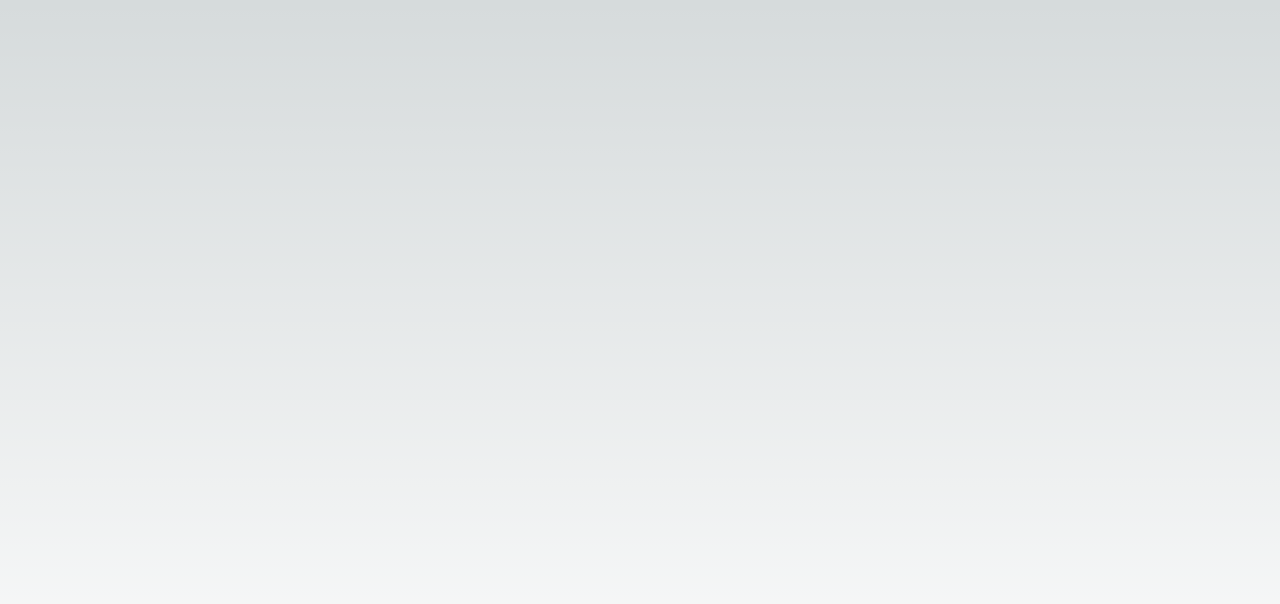
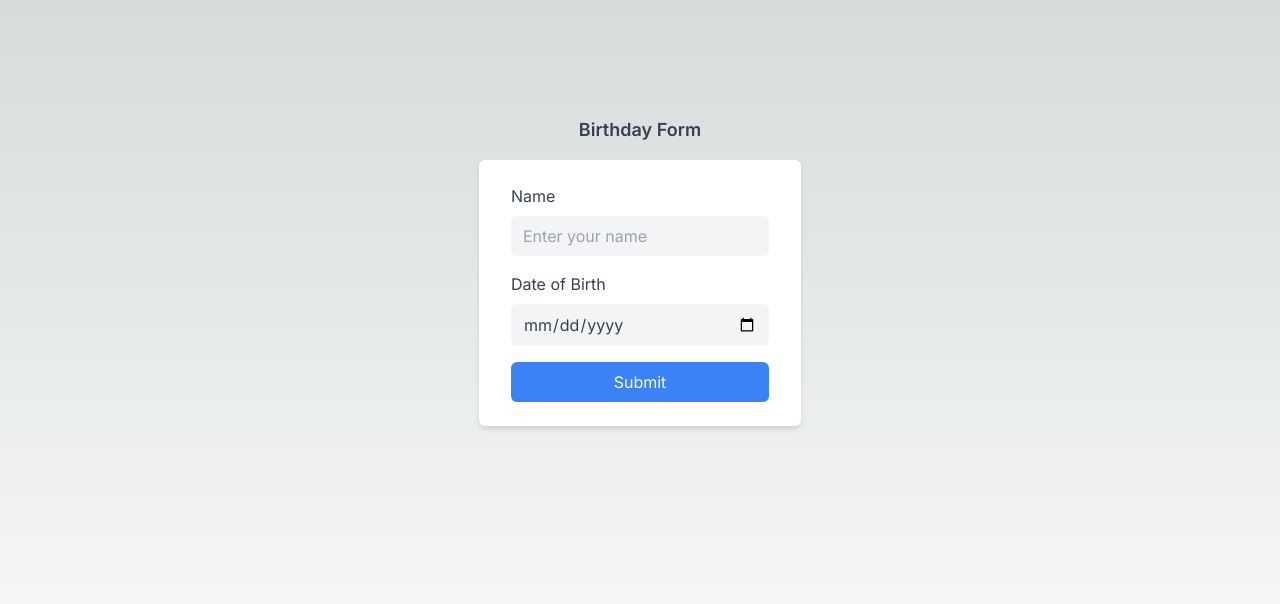
Before and after one commit to stub-ai/alive-known-birthday-form, a Next.js app: page / in a window 1280 px wide. Shown: the top 604 px of the page. Built offline with nearby package versions, Linux system fonts and the light colour scheme.

Commit message:
Commit from Stub AI (#1)

```diff
--- /dev/null
+++ b/components/BirthdayForm.tsx
@@ -0,0 +1,20 @@
+import React from 'react';
+
+const BirthdayForm = () => {
+  return (
+    <div className="flex flex-col items-center justify-center w-full max-w-md mx-auto mt-5">
+      <h2 className="mb-4 text-lg font-semibold text-gray-700 dark:text-gray-200">
+        Birthday Form
+      </h2>
+      <div className="flex flex-col bg-white dark:bg-gray-800 shadow-md rounded-md px-8 py-6">
+        <label className="text-gray-700 dark:text-gray-200">Name</label>
+        <input className="mt-2 mb-4 bg-gray-100 dark:bg-gray-700 text-gray-700 dark:text-gray-200 rounded-md px-3 py-2" type="text" placeholder="Enter your name" />
+        <label className="text-gray-700 dark:text-gray-200">Date of Birth</label>
+        <input className="mt-2 bg-gray-100 dark:bg-gray-700 text-gray-700 dark:text-gray-200 rounded-md px-3 py-2" type="date" />
+        <button className="mt-4 py-2 px-4 bg-blue-500 text-white rounded-md hover:bg-blue-600">Submit</button>
+      </div>
+    </div>
+  );
+};
+
+export default BirthdayForm;
--- a/pages/index.tsx
+++ b/pages/index.tsx
@@ -1,5 +1,6 @@
 import Image from 'next/image'
 import { Inter } from 'next/font/google'
+import BirthdayForm from '../components/BirthdayForm'
 
 const inter = Inter({ subsets: ['latin'] })
 
@@ -8,6 +9,7 @@ export default function Home() {
     <main
       className={`flex min-h-screen flex-col items-center justify-between p-24 ${inter.className}`}
     >
+      <BirthdayForm />
     </main>
   )
 }
```
